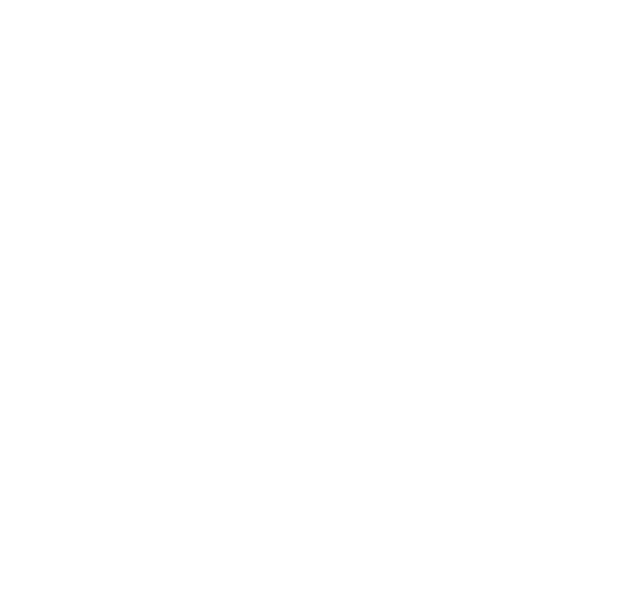
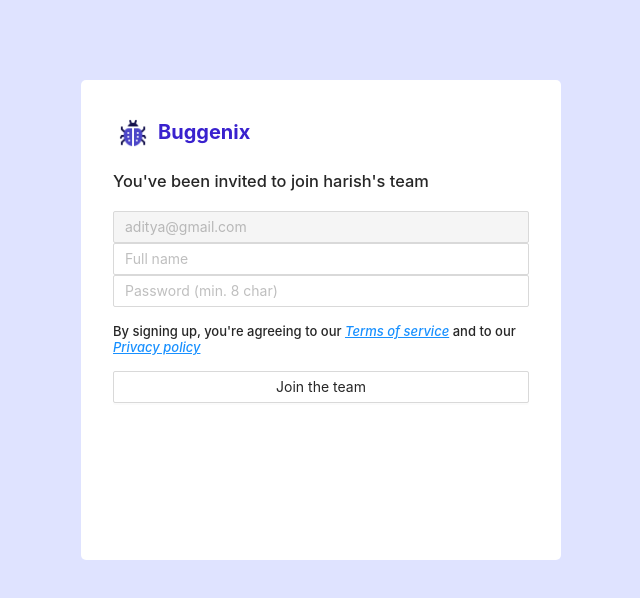
Before and after one commit to pesto-students/buggenix--frontend-team2_sai-chaitanya, a React (Create React App) app: page /team-invite in a window 1280 px wide. Before the commit this address had no page. Shown: the top 598 px of the page, without its empty margins (319-959 px from the left). Built offline with nearby package versions, Linux system fonts and the light colour scheme.

Commit message:
Team invite sign up UI is done

```diff
--- a/src/App.js
+++ b/src/App.js
@@ -7,6 +7,7 @@ import { AuthProvider } from './context/authContext';
 import RequireAuth from './components/Dashboard/RequireAuth/RequireAuth';
 import AuthRedirect from './components/AuthRedirect/AuthRedirect';
 import DashboardContainer from './containers/DashboardContainer/DashboardContainer';
+import TeamInvite from './components/TeamInvite/TeamInvite';
 
 class App extends React.Component {
 
@@ -19,6 +20,7 @@ class App extends React.Component {
           <Route path = "signup" element = {<Signup/>} /> {/* //AuthRedirect should be added*/}
           {/* <Route path = "dashboard" element = {<RequireAuth><DashboardContainer/></RequireAuth>} /> */}
           <Route path = "dashboard" element = {<DashboardContainer/>} />
+          <Route path = "team-invite" element = {<TeamInvite/>} />
         </Routes>
       </AuthProvider>
     )
--- /dev/null
+++ b/src/components/TeamInvite/TeamInvite.js
@@ -0,0 +1,58 @@
+import styles from './TeamInvite.module.css';
+import Logo from "../../UI/Molecules/Logo/Logo"
+import { Button, Input, message } from 'antd';
+import { useState } from 'react';
+import { Link } from 'react-router-dom';
+
+
+const TeamInvite = ({invitor = "harish", inviteeEmail = "aditya@gmail.com"}) => {
+
+    const [fullName, setFullName] = useState("");
+    const [password, setPassword] = useState("");
+    const [messageApi, contextHolder] = message.useMessage();
+
+    const warning = () => { //ask Sai
+        messageApi.open({
+          type: 'warning',
+          content: 'Please enter valid username and password',
+        });
+      };
+
+    const handleChange = (e) => {
+        const {name, value} = e.target;
+        if(name === "fullname") {
+            setFullName(value);
+        } else {
+            setPassword(value);
+        }
+    }
+
+    const handleSubmit = (e) => {
+        if(!fullName || !password) {
+            warning();
+        } else {
+            // register member in the database by making an API call
+            // Once done, navigate to the dashboard
+        }
+    }
+
+    return (
+        <div style = {{
+            backgroundColor: "#DFE3FF",
+            height: "50rem"
+        }}>
+            {contextHolder}
+            <form className= {styles.container}>
+                <Logo />
+                <h3 style = {{margin: "1rem 0"}}>You've been invited to join {invitor}'s team</h3>
+                <Input className= {styles.input} value = {inviteeEmail} disabled />
+                <Input className= {styles.input} placeholder = {"Full name"} name = "fullname" value = {fullName} onChange = {handleChange}/>
+                <Input className= {styles.input} placeholder= {"Password (min. 8 char)"} name = "password" value = {password} onChange = {handleChange} />
+                <h3 style = {{margin: "1rem 0", fontSize: "small", lineHeight: "1rem"}}>By signing up, you're agreeing to our <Link style = {{textDecoration:"underline", fontStyle: "italic" }}>Terms of service</Link> and to our <Link style = {{textDecoration:"underline", fontStyle: "italic" }}>Privacy policy</Link></h3>
+                <Button onClick ={handleSubmit} className= {styles.btn}>Join the team</Button>
+            </form>
+        </div>
+    )
+}
+
+export default TeamInvite;
--- /dev/null
+++ b/src/components/TeamInvite/TeamInvite.module.css
@@ -0,0 +1,21 @@
+.container {
+    width: 30rem;
+    height: 30rem;
+    background: white;
+    margin: 0 auto;
+    position: relative;
+    top: 5rem;
+    border-radius: 5px;
+    padding: 2rem;
+}
+
+.input {
+    padding: 10px;
+    margin: 10px 0;
+}
+
+.btn {
+    width: 100%;
+    background-color: #3921CE;
+    color: white;
+}
```
